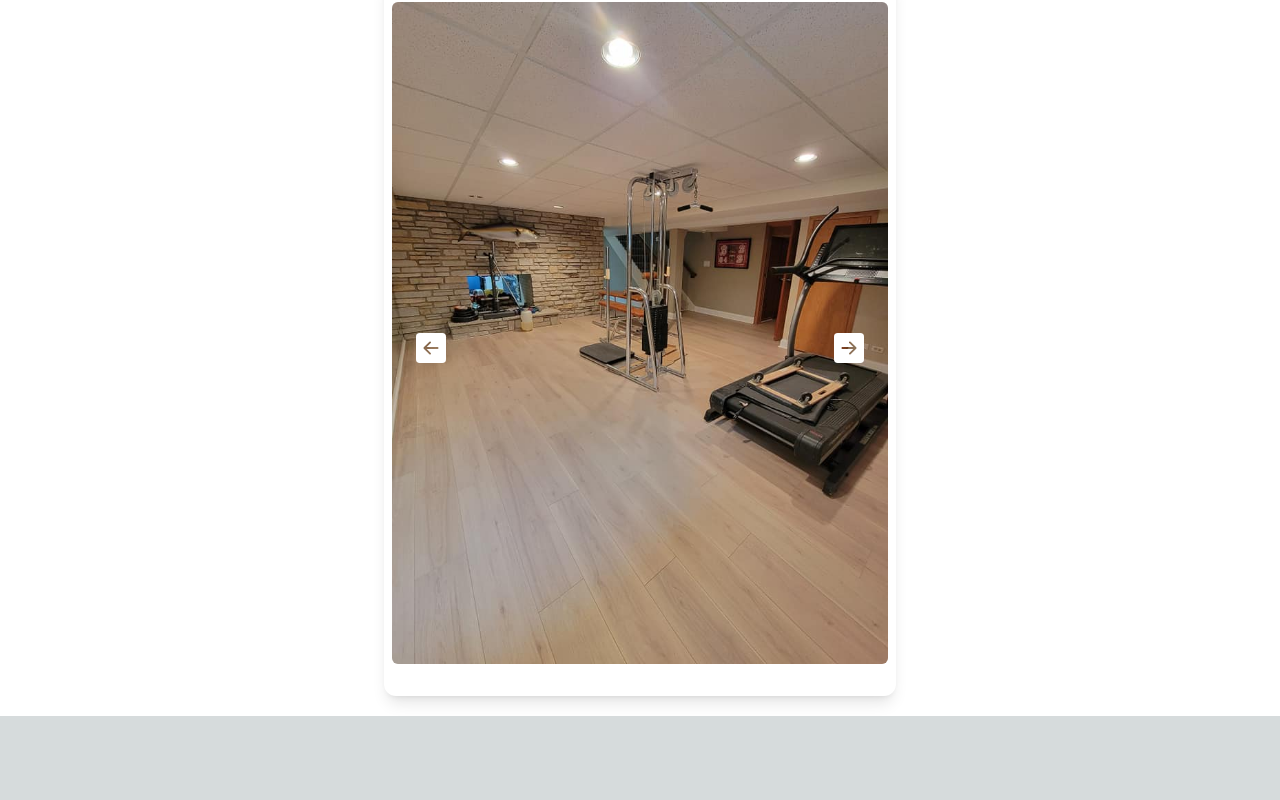
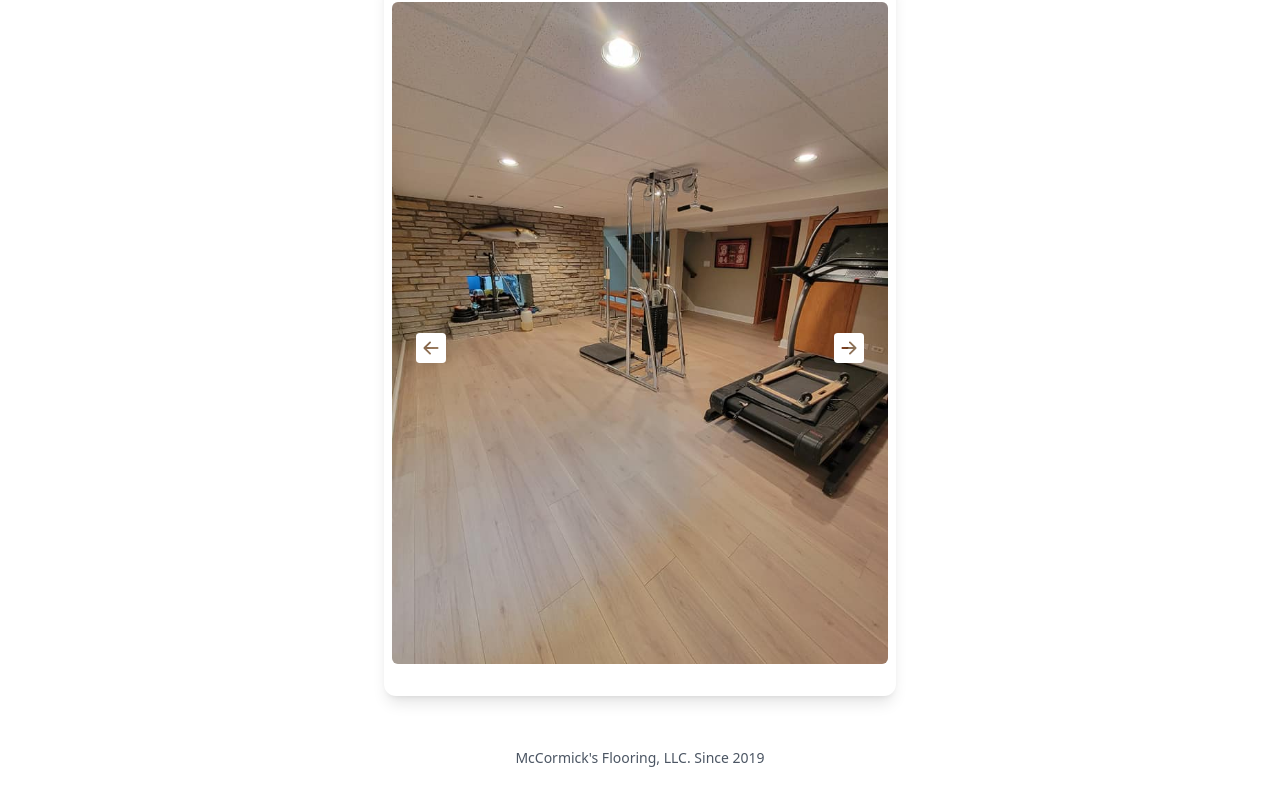
Before and after one commit to jakedusing/McCormicksFlooring, a Next.js app: page / in a window 1280 px wide. Shown: the part 1393-2193 px from the top of the page. Before the commit the page ends 2109 px from the top, so only its background shows below. Built offline with nearby package versions, Linux system fonts and the light colour scheme.

Commit message:
add footer

```diff
--- a/pages/components/ExampleWork.js
+++ b/pages/components/ExampleWork.js
@@ -57,7 +57,7 @@ const Carousel = () => {
             <Image
               className="w-full h-full object-cover rounded-md transition"
               src={pic.url}
-              alt="/"
+              alt={`Slide ${index}`}
             />
           </div>
         );
--- a/pages/index.js
+++ b/pages/index.js
@@ -85,6 +85,11 @@ export default function Home() {
           </div>
         </section>
         <Carousel />
+        <footer>
+          <div className="text-sm py-8 flex justify-center text-gray-600 dark:text-gray-300">
+            McCormick's Flooring, LLC. Since 2019
+          </div>
+        </footer>
       </main>
     </div>
   );
```
